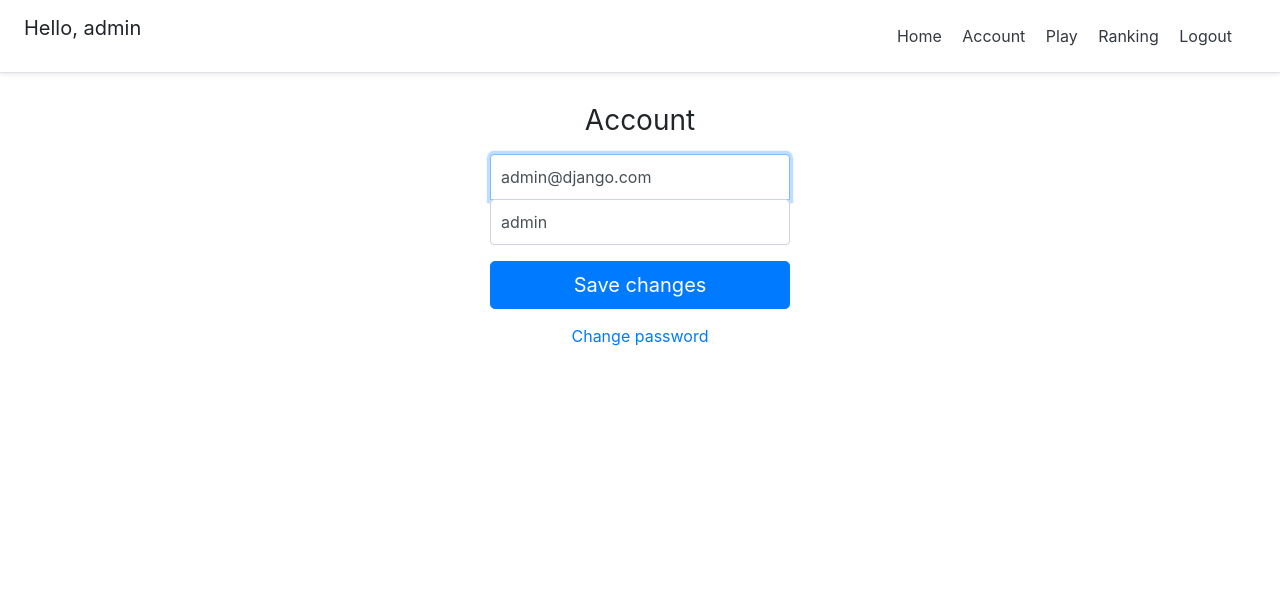
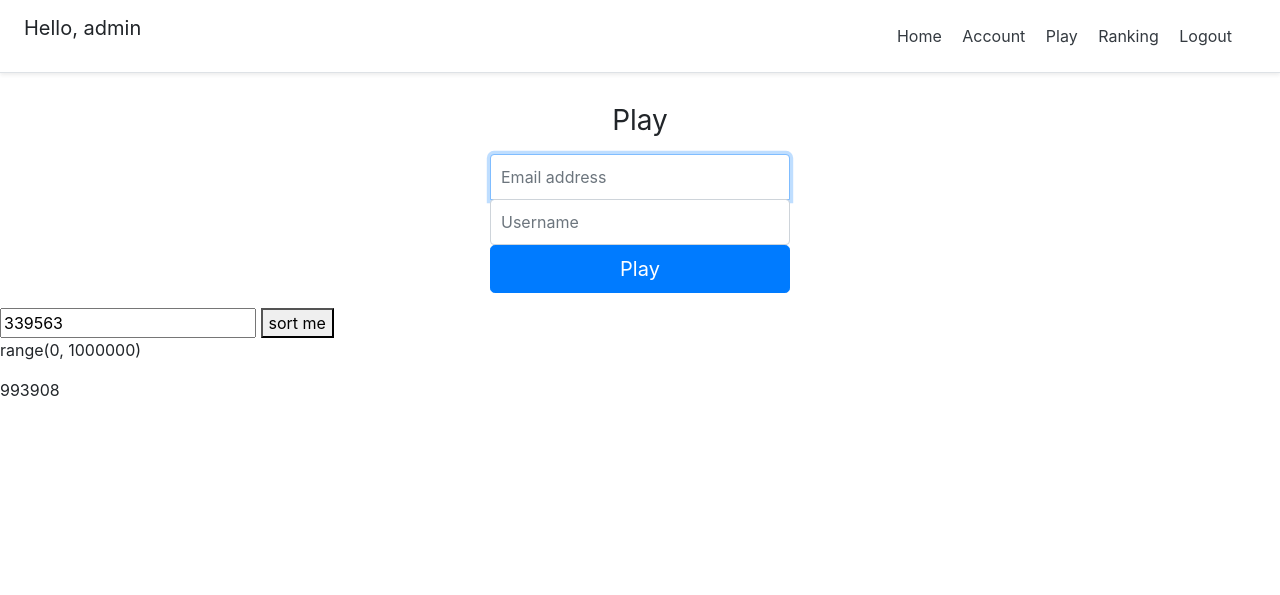
Before and after one commit to ctoshio/MySiteDjango, a Django app: page /play/ in a window 1280 px wide. Shown: the top 595 px of the page. Run offline with Django 3.2, Linux system fonts and the light colour scheme; a user stored in the database is signed in; some libraries are stand-ins or nearby versions.

Commit message:
updating play sections

```diff
--- a/MySiteDjango/urls.py
+++ b/MySiteDjango/urls.py
@@ -29,6 +29,7 @@ from account.views import (
     login_view,
     account_view,
     ranking_view,
+    play_view,
 )
 
 urlpatterns = [
@@ -56,7 +57,7 @@ urlpatterns = [
     path('reset/done/', auth_views.PasswordResetCompleteView.as_view(template_name='registration/password_reset_complete.html'),
      name='password_reset_complete'),
 
-    path('play/', account_view, name="play"),
+    path('play/', play_view, name="play"),
     path('ranking/', ranking_view, name="ranking"),
 
 ]
--- a/account/templates/game/play.html
+++ b/account/templates/game/play.html
@@ -0,0 +1,80 @@
+{% extends 'base.html' %}
+
+{% block content %}
+
+<style type="text/css">
+
+    .form-signin {
+      width: 100%;
+      max-width: 330px;
+      padding: 15px;
+      margin: auto;
+    }
+    .form-signin .form-control {
+      position: relative;
+      box-sizing: border-box;
+      height: auto;
+      padding: 10px;
+      font-size: 16px;
+    }
+    .form-signin input[type="email"] {
+      margin-bottom: -1px;
+      border-bottom-right-radius: 0;
+      border-bottom-left-radius: 0;
+    }
+    .form-signin input[type="username"] {
+      margin-bottom: 10px;
+      border-top-left-radius: 0;
+      border-top-right-radius: 0;
+    }
+    .h3{
+        text-align: center;
+    }
+
+</style>
+
+<form class="form-signin" method="post">
+    {% csrf_token %}
+    <h1 class="h3 mb-3 font-weight-normal">Play</h1>
+
+    <input type="email" name="email" id="inputEmail" class="form-control" placeholder="Email address" required autofocus
+    value="{{account_form.initial.email}}">
+
+    <input type="text" name="username" id="inputUsername" class="form-control" placeholder="Username" required
+    value="{{account_form.initial.username}}">
+
+    {% for field in account_form %}
+        <p>
+          {% for error in field.errors %}
+             <p style="color: red;">{{error}}</p>
+          {% endfor %}
+        </p>
+    {% endfor %}
+
+    {% if account_form.non_field_errors %}
+        <div style="color: red;">
+          <p>{{account_form.non_field_errors}}</p>
+        </div>
+    {% endif %}
+
+    {% if success_message %}
+        <p style="color:green; text-align: center;">{{success_message}}</p>
+    {% endif %}
+
+    <button class="btn btn-lg btn-primary btn-block" type="submit">Play</button>
+
+</form>
+
+
+<form method='GET'>
+    <input id="price_to" value="{{ random_int | random }}" readonly="readonly">
+    <button type='submit' name='mybtn2' value=''> sort me</button>
+</form>
+
+<p>{{ random_int }}</p>
+
+<p>{{ random_int | random }}</p>
+
+
+
+{% endblock content %}
--- a/account/views.py
+++ b/account/views.py
@@ -1,6 +1,7 @@
 from django.shortcuts import render, redirect
 from django.contrib.auth import login, authenticate, logout
 from account.forms import RegistrationForm, AccountAuthenticationForm, AccountUpdateForm
+from random import randint #randoms
 
 from .models import Account
 # Create your views here.
@@ -80,9 +81,15 @@ def  account_view(request):
     context['account_form'] = form
     return render(request, 'account/account.html', context)
 
+def play_view(request):
+    context = {}
+    context['random_int'] = range(1000000)
+    return render(request, "game/play.html", context)
+
+
 def ranking_view(request):
     context = {}
-    accounts = Account.objects.all().order_by('username')
+    accounts = Account.objects.all()
     context['accounts'] = accounts
     print(accounts)
     return render(request, "game/ranking.html", context)
--- a/templates/snippets/header.html
+++ b/templates/snippets/header.html
@@ -33,7 +33,7 @@ crossorigin="anonymous">
       {% if request.user.is_authenticated %}
         <a class="p-2 text-dark" href="{% url 'home' %}">Home</a>
         <a class="p-2 text-dark" href="{% url 'account' %}">Account</a>
-        <a class="p-2 text-dark" href="{% url 'account' %}">Play</a>
+        <a class="p-2 text-dark" href="{% url 'play' %}">Play</a>
         <a class="p-2 text-dark" href="{% url 'ranking' %}">Ranking</a>
         <a class="p-2 text-dark" href="{% url 'logout' %}">Logout</a>
       {% else %}
```
Also changed, not shown: db.sqlite3.
